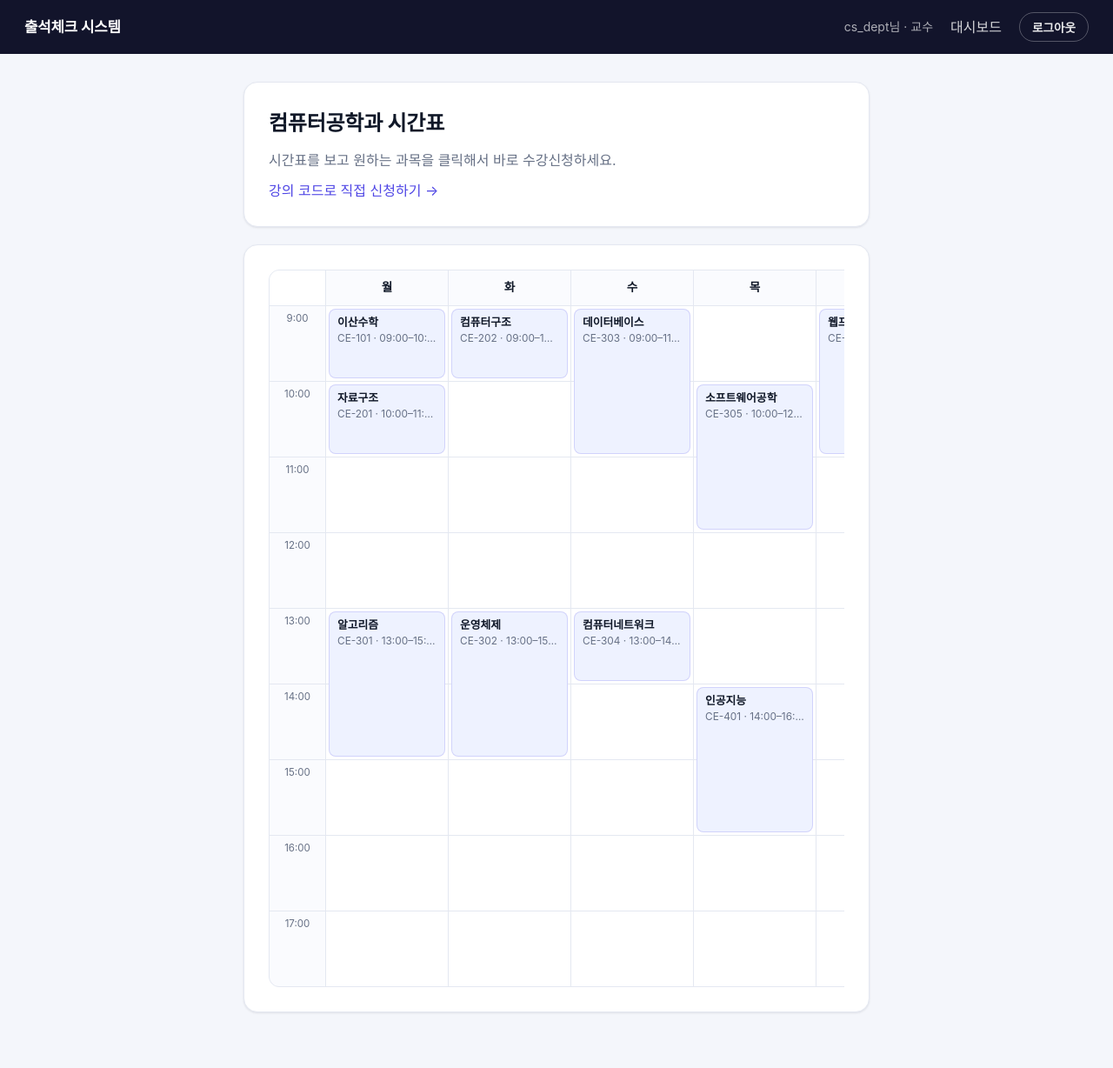
After one commit to LiberSea/attendance-check, a Django app: page /courses/timetable/ in a window 1280 px wide. The commit adds this page. Shown: the whole page at 87% size. Run offline with Django 5.2, Linux system fonts and the light colour scheme; a user stored in the database is signed in; data comes from the database, SQL or seed files in the repository.

Commit message:
feat: 컴퓨터공학과 시간표 기반 수강신청 (클릭 신청, 시간 충돌 감지, 샘플 강의 시드)

```diff
--- a/courses/models.py
+++ b/courses/models.py
@@ -3,6 +3,13 @@ from django.db import models
 
 
 class Course(models.Model):
+    class Day(models.TextChoices):
+        MON = "mon", "월"
+        TUE = "tue", "화"
+        WED = "wed", "수"
+        THU = "thu", "목"
+        FRI = "fri", "금"
+
     name = models.CharField(max_length=100)
     code = models.CharField(max_length=20, unique=True)
     professor = models.ForeignKey(
@@ -11,9 +18,22 @@ class Course(models.Model):
         related_name="courses_taught",
         limit_choices_to={"role": "professor"},
     )
+    day_of_week = models.CharField(max_length=3, choices=Day.choices, null=True, blank=True)
+    start_time = models.TimeField(null=True, blank=True)
+    end_time = models.TimeField(null=True, blank=True)
+    classroom = models.CharField(max_length=50, blank=True)
 
     def __str__(self):
         return f"{self.code} {self.name}"
+
+    @property
+    def has_schedule(self):
+        return self.day_of_week and self.start_time and self.end_time
+
+    def overlaps(self, other):
+        if not self.has_schedule or not other.has_schedule:
+            return False
+        return self.day_of_week == other.day_of_week and self.start_time < other.end_time and other.start_time < self.end_time
 
 
 class Enrollment(models.Model):
--- a/courses/urls.py
+++ b/courses/urls.py
@@ -8,5 +8,7 @@ urlpatterns = [
     path("", views.course_list, name="list"),
     path("create/", views.course_create, name="create"),
     path("enroll/", views.enroll, name="enroll"),
+    path("timetable/", views.timetable, name="timetable"),
+    path("<int:pk>/enroll/", views.enroll_click, name="enroll_click"),
     path("<int:pk>/", views.course_detail, name="detail"),
 ]
--- a/courses/views.py
+++ b/courses/views.py
@@ -69,3 +69,71 @@ def enroll(request):
     else:
         form = EnrollForm()
     return render(request, "courses/enroll.html", {"form": form})
+
+
+DAY_ORDER = [Course.Day.MON, Course.Day.TUE, Course.Day.WED, Course.Day.THU, Course.Day.FRI]
+PERIOD_START_HOUR = 9
+PERIOD_END_HOUR = 18
+
+
+@login_required
+def timetable(request):
+    courses = (
+        Course.objects.exclude(day_of_week__isnull=True)
+        .exclude(start_time__isnull=True)
+        .exclude(end_time__isnull=True)
+        .select_related("professor")
+        .order_by("start_time")
+    )
+
+    my_course_ids = set()
+    my_courses = []
+    if request.user.role == User.Role.STUDENT:
+        my_courses = list(
+            Course.objects.filter(enrollments__student=request.user).exclude(day_of_week__isnull=True)
+        )
+        my_course_ids = {c.id for c in my_courses}
+
+    blocks = []
+    for course in courses:
+        is_mine = course.id in my_course_ids
+        has_conflict = False
+        if request.user.role == User.Role.STUDENT and not is_mine:
+            has_conflict = any(course.overlaps(mine) for mine in my_courses)
+        blocks.append(
+            {
+                "course": course,
+                "day_index": DAY_ORDER.index(course.day_of_week),
+                "start_hour": course.start_time.hour,
+                "span": max(course.end_time.hour - course.start_time.hour, 1),
+                "is_mine": is_mine,
+                "has_conflict": has_conflict,
+            }
+        )
+
+    return render(
+        request,
+        "courses/timetable.html",
+        {
+            "blocks": blocks,
+            "periods": range(PERIOD_START_HOUR, PERIOD_END_HOUR),
+            "days": Course.Day.choices,
+        },
+    )
+
+
+@login_required
+def enroll_click(request, pk):
+    if request.user.role != User.Role.STUDENT:
+        return HttpResponseForbidden("학생만 수강신청을 할 수 있습니다.")
+
+    course = get_object_or_404(Course, pk=pk)
+
+    if request.method == "POST":
+        already_enrolled = course.enrollments.filter(student=request.user).exists()
+        if not already_enrolled:
+            my_courses = Course.objects.filter(enrollments__student=request.user).exclude(day_of_week__isnull=True)
+            if not any(course.overlaps(mine) for mine in my_courses):
+                Enrollment.objects.get_or_create(student=request.user, course=course)
+
+    return redirect("courses:timetable")
--- a/static/css/style.css
+++ b/static/css/style.css
@@ -218,6 +218,81 @@ th {
 tbody tr:hover { background: #fafbfe; }
 tbody tr:last-child td { border-bottom: none; }
 
+/* ---------- Timetable ---------- */
+.timetable-grid {
+  display: grid;
+  grid-template-columns: 64px repeat(5, minmax(140px, 1fr));
+  grid-template-rows: 40px repeat(var(--tt-rows, 9), 86px);
+  gap: 1px;
+  background: var(--color-border);
+  border: 1px solid var(--color-border);
+  border-radius: var(--radius-md);
+  overflow: hidden;
+  min-width: 760px;
+}
+.tt-cell {
+  background: var(--color-surface);
+}
+.tt-corner { background: var(--color-surface); }
+.tt-head {
+  background: #fafbfe;
+  font-weight: 700;
+  font-size: 0.85rem;
+  display: flex;
+  align-items: center;
+  justify-content: center;
+}
+.tt-time {
+  background: #fafbfe;
+  font-size: 0.72rem;
+  color: var(--color-text-muted);
+  display: flex;
+  align-items: flex-start;
+  justify-content: center;
+  padding-top: 6px;
+}
+.tt-bg { background: var(--color-surface); }
+.course-block {
+  background: var(--color-primary-soft);
+  border: 1px solid rgba(79, 70, 229, 0.18);
+  border-radius: 8px;
+  margin: 3px;
+  padding: 7px 9px;
+  font-size: 0.74rem;
+  line-height: 1.3;
+  display: flex;
+  flex-direction: column;
+  gap: 3px;
+  overflow: hidden;
+  z-index: 1;
+}
+.course-block strong {
+  font-size: 0.8rem;
+  white-space: nowrap;
+  overflow: hidden;
+  text-overflow: ellipsis;
+}
+.course-block .meta {
+  white-space: nowrap;
+  overflow: hidden;
+  text-overflow: ellipsis;
+}
+.course-block.mine {
+  background: var(--color-success-soft);
+  border-color: rgba(6, 118, 71, 0.2);
+}
+.course-block.conflict {
+  background: var(--color-danger-soft);
+  border-color: rgba(180, 35, 24, 0.18);
+  opacity: 0.75;
+}
+.course-block form { margin-top: 4px; }
+.btn-sm {
+  padding: 4px 10px;
+  font-size: 0.72rem;
+  border-radius: 999px;
+}
+
 /* ---------- Badges ---------- */
 .badge {
   display: inline-flex;
--- a/templates/accounts/dashboard.html
+++ b/templates/accounts/dashboard.html
@@ -15,7 +15,8 @@
     {% if user.role == "professor" %}
       <a href="{% url 'courses:create' %}">+ 새 강의 개설</a>
     {% else %}
-      <a href="{% url 'courses:enroll' %}">+ 수강신청</a>
+      <a href="{% url 'courses:timetable' %}">시간표에서 강의 찾기 →</a>
+      <a href="{% url 'courses:enroll' %}">+ 강의 코드로 수강신청</a>
     {% endif %}
   </div>
 </div>
--- a/templates/courses/course_list.html
+++ b/templates/courses/course_list.html
@@ -6,7 +6,7 @@
   {% if user.role == "professor" %}
     <p><a href="{% url 'courses:create' %}">+ 새 강의 개설</a></p>
   {% else %}
-    <p><a href="{% url 'courses:enroll' %}">+ 수강신청</a></p>
+    <p><a href="{% url 'courses:timetable' %}">시간표에서 강의 찾기 →</a></p>
   {% endif %}
   {% if courses %}
     <div class="table-wrap">
--- a/templates/courses/enroll.html
+++ b/templates/courses/enroll.html
@@ -3,11 +3,12 @@
 {% block content %}
 <div class="card">
   <h1>수강신청</h1>
-  <p>교수님께 안내받은 강의 코드를 입력하세요.</p>
+  <p class="muted">교수님께 안내받은 강의 코드를 입력하세요.</p>
   <form method="post">
     {% csrf_token %}
     {{ form.as_p }}
     <button type="submit">신청하기</button>
   </form>
+  <p><a href="{% url 'courses:timetable' %}">시간표에서 강의 찾기 →</a></p>
 </div>
 {% endblock %}
--- /dev/null
+++ b/templates/courses/timetable.html
@@ -0,0 +1,57 @@
+{% extends "base.html" %}
+{% block title %}시간표에서 강의 찾기{% endblock %}
+{% block content %}
+<div class="card">
+  <h1>컴퓨터공학과 시간표</h1>
+  <p class="muted">시간표를 보고 원하는 과목을 클릭해서 바로 수강신청하세요.</p>
+  {% if user.role == "student" %}
+    <p class="row">
+      <span class="badge badge-present">수강중</span>
+      <span class="muted">내 강의</span>
+      <span class="badge badge-absent">시간 충돌</span>
+      <span class="muted">이미 신청한 강의와 시간이 겹침</span>
+    </p>
+  {% endif %}
+  <p><a href="{% url 'courses:enroll' %}">강의 코드로 직접 신청하기 →</a></p>
+</div>
+
+<div class="card">
+  <div class="table-wrap">
+    <div class="timetable-grid" style="--tt-rows: {{ periods|length }};">
+      <div class="tt-cell tt-corner"></div>
+      {% for value, label in days %}
+        <div class="tt-cell tt-head" style="grid-column: {{ forloop.counter|add:1 }}; grid-row: 1;">{{ label }}</div>
+      {% endfor %}
+
+      {% for hour in periods %}
+        <div class="tt-cell tt-time" style="grid-column: 1; grid-row: {{ forloop.counter|add:1 }};">{{ hour }}:00</div>
+        {% for value, label in days %}
+          <div class="tt-cell tt-bg" style="grid-column: {{ forloop.counter|add:1 }}; grid-row: {{ forloop.parentloop.counter|add:1 }};"></div>
+        {% endfor %}
+      {% endfor %}
+
+      {% for block in blocks %}
+        <div class="course-block {% if block.is_mine %}mine{% elif block.has_conflict %}conflict{% endif %}"
+             style="grid-column: {{ block.day_index|add:2 }}; grid-row: {{ block.start_hour|add:"-7" }} / span {{ block.span }};">
+          <strong title="{{ block.course.name }}">{{ block.course.name }}</strong>
+          <span class="muted meta" title="{{ block.course.code }} · {{ block.course.start_time|time:"H:i" }}–{{ block.course.end_time|time:"H:i" }} · {{ block.course.classroom }}">
+            {{ block.course.code }} · {{ block.course.start_time|time:"H:i" }}–{{ block.course.end_time|time:"H:i" }}
+          </span>
+          {% if user.role == "student" %}
+            {% if block.is_mine %}
+              <span class="badge badge-present">수강중</span>
+            {% elif block.has_conflict %}
+              <span class="badge badge-absent">시간 충돌</span>
+            {% else %}
+              <form method="post" action="{% url 'courses:enroll_click' block.course.pk %}">
+                {% csrf_token %}
+                <button type="submit" class="btn-sm">신청하기</button>
+              </form>
+            {% endif %}
+          {% endif %}
+        </div>
+      {% endfor %}
+    </div>
+  </div>
+</div>
+{% endblock %}
```
Also changed, not shown: courses/tests.py (+56 -0 lines), courses/migrations/0002_course_classroom_course_day_of_week_course_end_time_and_more.py (added), courses/migrations/0003_seed_cs_department_courses.py (added).
